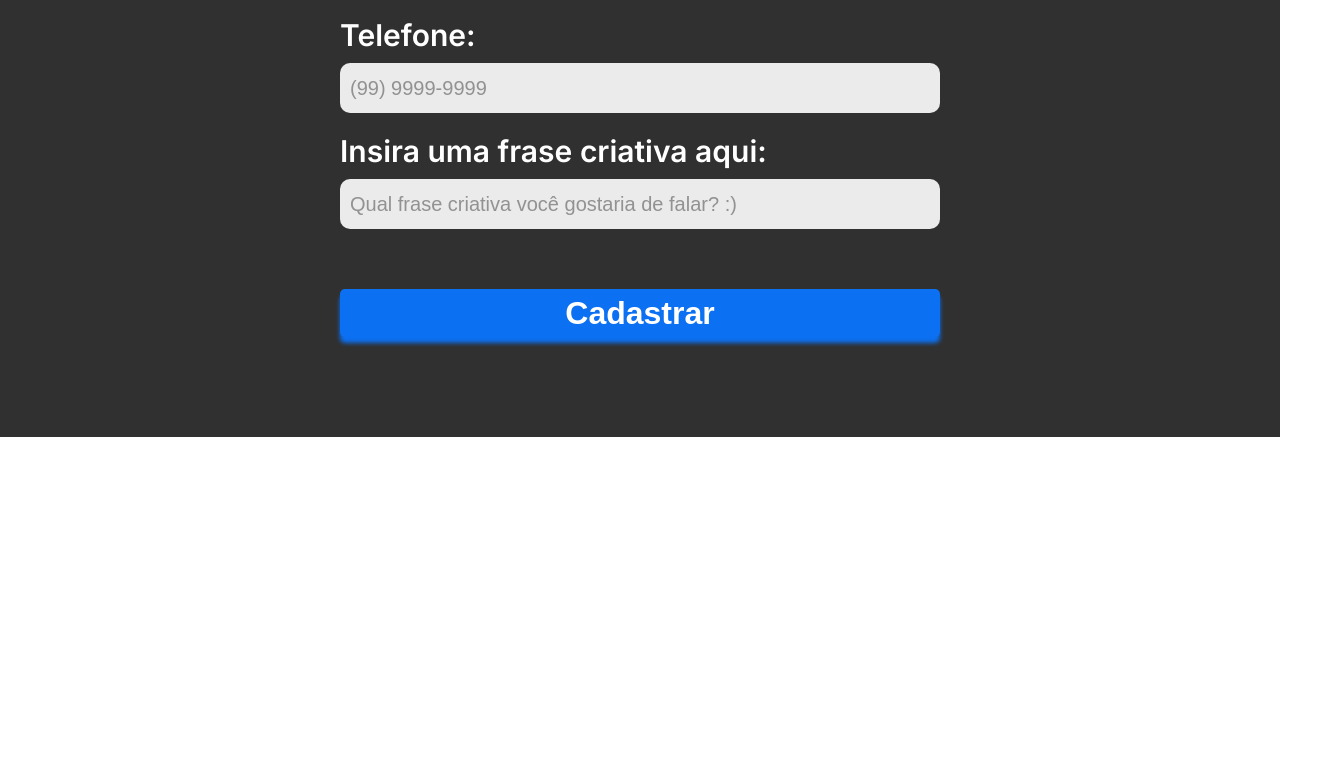
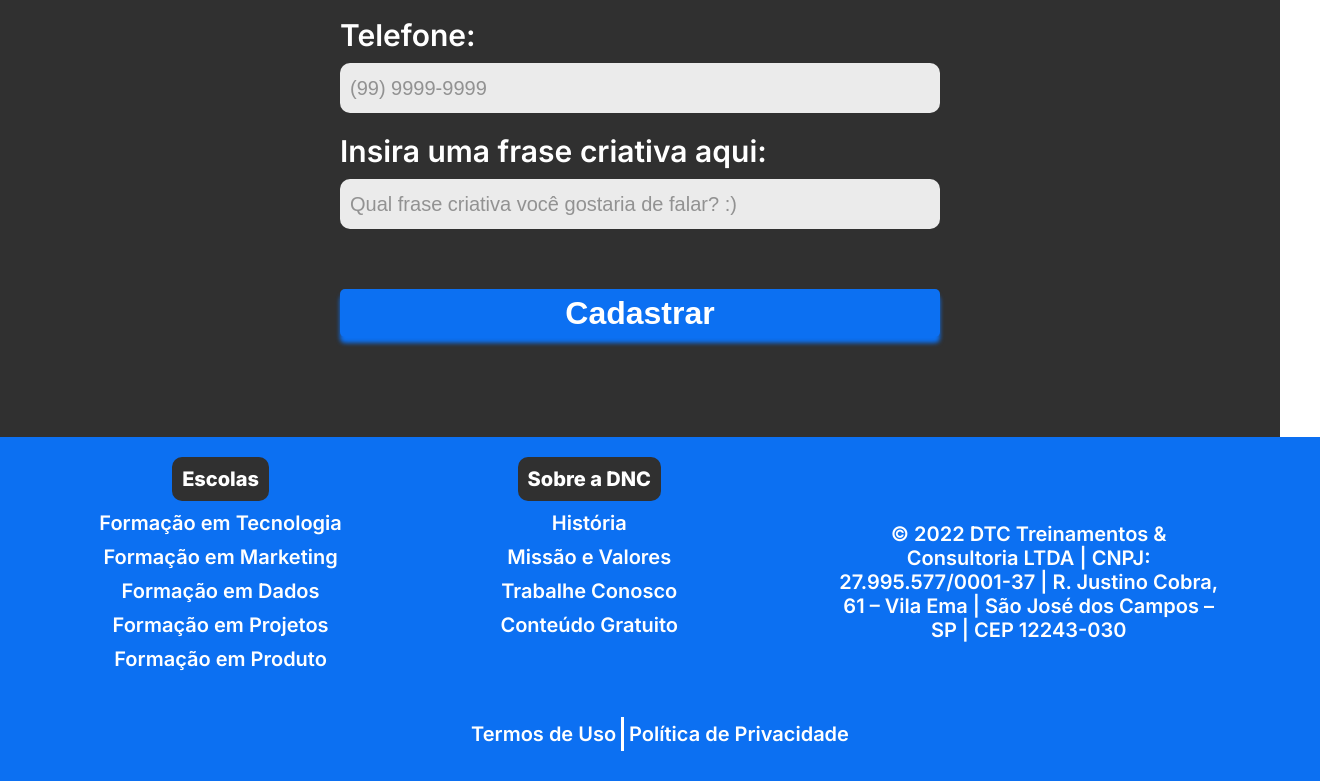
Before and after one commit to arturmois/bootcamp-dnc, a plain HTML site: page index.html in a window 1280 px wide. Shown: the part 1074-1855 px from the top of the page, 1320 px wide, since content can reach past the window. Before the commit the page ends 1511 px from the top, so only its background shows below. Drawn offline with Linux system fonts and the light colour scheme.

Commit message:
feat(index): add midia query mobile

```diff
--- a/index.html
+++ b/index.html
@@ -69,7 +69,38 @@
       <button type="submit">Cadastrar</button>
     </form>
   </section>
-
+  <footer>
+    <div class="linha1">
+      <nav>
+        <h5>Escolas</h5>
+        <ul>
+          <li><a href="">Formação em Tecnologia</a></li>
+          <li><a href="">Formação em Marketing</a></li>
+          <li><a href="">Formação em Dados</a></li>
+          <li><a href="">Formação em Projetos</a></li>
+          <li><a href="">Formação em Produto</a></li>
+        </ul>
+      </nav>
+      <nav>
+        <h5>Sobre a DNC</h5>
+        <ul>
+          <li><a href="">História</a></li>
+          <li><a href="">Missão e Valores</a></li>
+          <li><a href="">Trabalhe Conosco</a></li>
+          <li><a href="">Conteúdo Gratuito</a></li>
+        </ul>
+      </nav>
+      <div class="endereco">
+        © 2022 DTC Treinamentos & Consultoria LTDA |
+        CNPJ: 27.995.577/0001-37 | R. Justino Cobra, 61 – Vila Ema
+        | São José dos Campos – SP | CEP 12243-030
+      </div>
+    </div>
+    <div class="linha2">
+      <a href="">Termos de Uso</a>
+      <a href="">Política de Privacidade</a>
+    </div>
+  </footer>
 </body>
 
 </html>
--- a/style.css
+++ b/style.css
@@ -161,3 +161,135 @@ button[type="submit"] {
   box-shadow: 0px 6px 4px var(--azul-dnc);
   cursor: pointer;
 }
+
+/*Footer*/
+footer {
+  width: 100%;
+  background-color: var(--azul-dnc);
+  font-family: var(--font-padrao);
+  padding: 20px;
+}
+
+footer .linha1 {
+  display: flex;
+  justify-content: space-around;
+  align-items: center;
+}
+
+footer ul {
+  list-style: none;
+  margin: 0px;
+  padding: 0px;
+  font-size: 25px;
+}
+
+footer nav {
+  display: flex;
+  flex-direction: column;
+  align-items: center;
+  height: 250px;
+}
+
+footer h5 {
+  text-align: center;
+  color: white;
+  font-weight: 800;
+  font-size: 20px;
+  background-color: var(--preto-dnc);
+  border-radius: 10px;
+
+  padding: 10px;
+}
+
+footer ul li {
+  text-align: center;
+  color: white;
+  font-weight: 600;
+  font-size: 20px;
+  margin: 10px 0px 10px 0px;
+}
+
+footer li a {
+  color: white;
+  text-decoration: none;
+}
+
+footer ul li a:hover {
+  color: var(--cinza-hover);
+}
+
+footer .endereco {
+  font-size: 20px;
+  font-weight: 600;
+  color: white;
+  text-align: center;
+  width: 30%;
+}
+
+footer .linha2 {
+  display: flex;
+  justify-content: center;
+  margin: 0px;
+  padding: 10px;
+}
+
+footer .linha2 a {
+  font-family: var(--font-padrao);
+  font-size: 20px;
+  font-weight: 600;
+  color: white;
+  text-decoration: none;
+  padding: 5px;
+}
+
+footer .linha2 a:first-child {
+  border-right: 3px solid white;
+}
+
+footer .linha2 a:hover {
+  color: var(--cinza-hover);
+}
+
+@media only screen and (max-width: 600px) {
+  #principal {
+    flex-direction: column;
+    height: auto;
+  }
+
+  #menu {
+    flex-direction: column;
+    width: 100%;
+    padding: 0px;
+    margin: 0px
+  }
+
+  #menu a{
+    display: flex;
+    height: 50px;
+    align-items: center;
+  }
+
+  #principal button {
+    width: 100%;
+    margin: 0px;
+    margin-bottom: 10px;
+  }
+
+  section h1 {
+    font-size: 38px;
+  }
+
+  section h2 {
+    font-size: 28px;
+    padding: 5px;
+  }
+
+  form {
+    width: 95%;
+    font-size: 20px;
+  }
+
+  .checkbox-items label {
+    font-size: 10px;
+  }
+}
```
